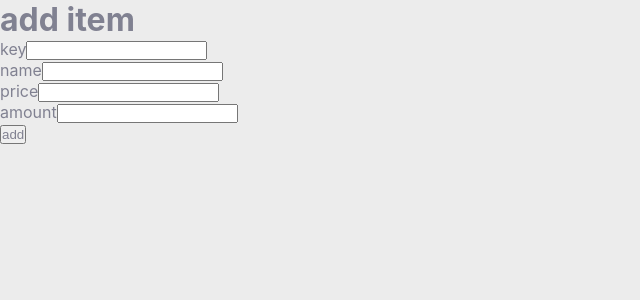
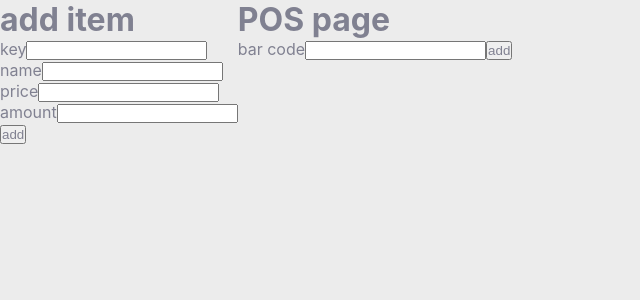
Before and after one commit to kiztopia1/The-system-backend, a React (Create React App) app: page / in a window 1280 px wide. Shown: the top 300 px of the page, without its empty margins (0-640 px from the left). Built offline with nearby package versions, Linux system fonts and the light colour scheme.

Commit message:
items state added in the pos page

```diff
--- /dev/null
+++ b/src/home/component/posPage/PosPage.js
@@ -0,0 +1,39 @@
+import axios from 'axios'
+import React,{useRef,useState} from 'react'
+
+function PosPage() {
+    const [items, setItems] = useState([])
+    const key = useRef('')
+    const handleAddItem = () => {
+        axios.get(`http://127.0.0.1:8000/${key.current.value}`).then(res => {
+            setItems(prevItems => [...prevItems, res.data])
+            console.log(items)
+        })
+    }
+    return (
+        <div>
+            <h1>POS page</h1>
+
+            <div className="search" >
+                <label htmlFor="key">bar code</label>
+                <input type="text" name="key" id="key" ref={key}/>
+                <button onClick={handleAddItem} >add</button>
+            </div>
+
+            <div className="items">
+               { items.map(item => (
+                   <div className="">
+                       <br />
+                       <hr />
+                       name: {item.name} <br />
+                       price: {item.price}
+                    <br />
+                   </div>
+               ))
+            }
+            </div>
+        </div>
+    )
+}
+
+export default PosPage
--- a/src/home/home.js
+++ b/src/home/home.js
@@ -1,7 +1,7 @@
 import React from 'react'
 import './home.scss'
 
-
+import PosPage from './component/posPage/PosPage'
 import AddItem from './component/addItem/AddItem'
 function Home() {
     return (
@@ -9,6 +9,7 @@ function Home() {
 
             <div className='main-container'>
                 <AddItem></AddItem>
+                <PosPage/>
             </div>
 
         </div>
```
